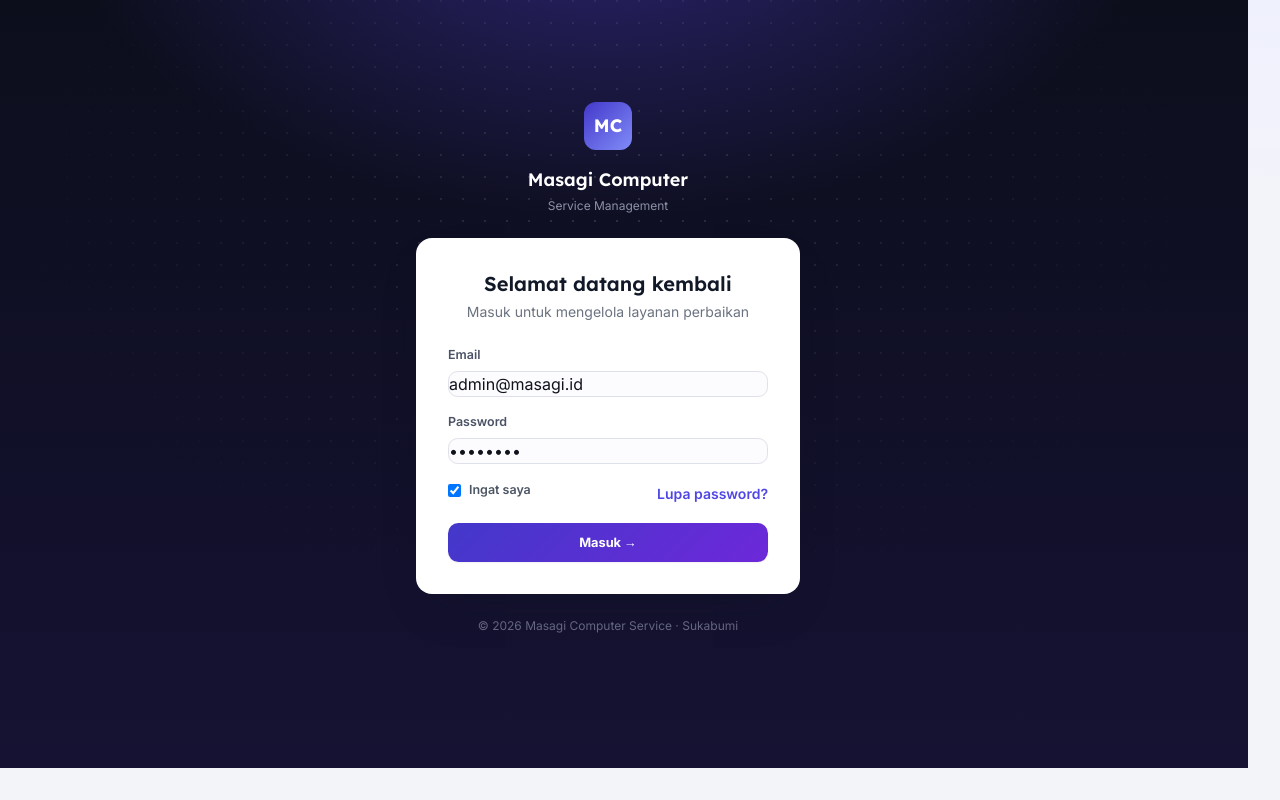
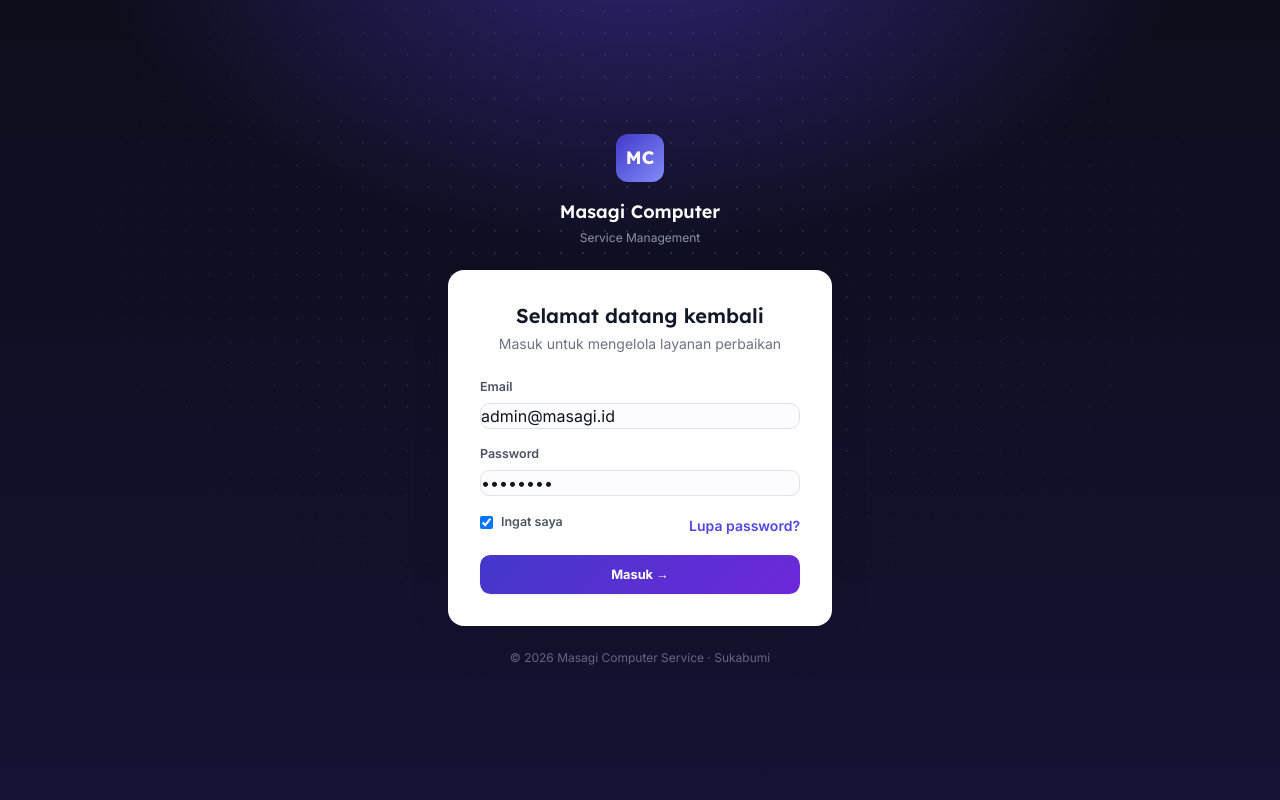
Before and after one commit to Dr1anz/Kerja-Praktik-Masagi-Computer, a plain HTML site: page index.html in a window 1280 px wide. Drawn offline with nearby package versions, Linux system fonts and the light colour scheme.

Commit message:
Fix layout issue in pageLogin function

```diff
--- a/index.html
+++ b/index.html
@@ -144,7 +144,7 @@ function header(title, sub){
 }
 
 function pageLogin(){
-  return `<div class="min-h-screen w-full flex items-center justify-center -m-8 py-12 px-4 relative overflow-hidden" style="background:radial-gradient(900px 520px at 50% -8%, #2c2470 0%, rgba(44,36,112,0) 60%), linear-gradient(180deg,#0c0e1b,#151233)">
+  return `<div class="min-h-screen w-full flex items-center justify-center py-12 px-4 relative overflow-hidden" style="background:radial-gradient(900px 520px at 50% -8%, #2c2470 0%, rgba(44,36,112,0) 60%), linear-gradient(180deg,#0c0e1b,#151233)">
   <div class="absolute inset-0 opacity-[0.14]" style="background-image:radial-gradient(rgba(255,255,255,.9) 1px, transparent 1px);background-size:22px 22px;mask-image:radial-gradient(600px 420px at 50% 30%,#000,transparent);-webkit-mask-image:radial-gradient(600px 420px at 50% 30%,#000,transparent)"></div>
 
   <div class="w-full max-w-sm relative">
```
